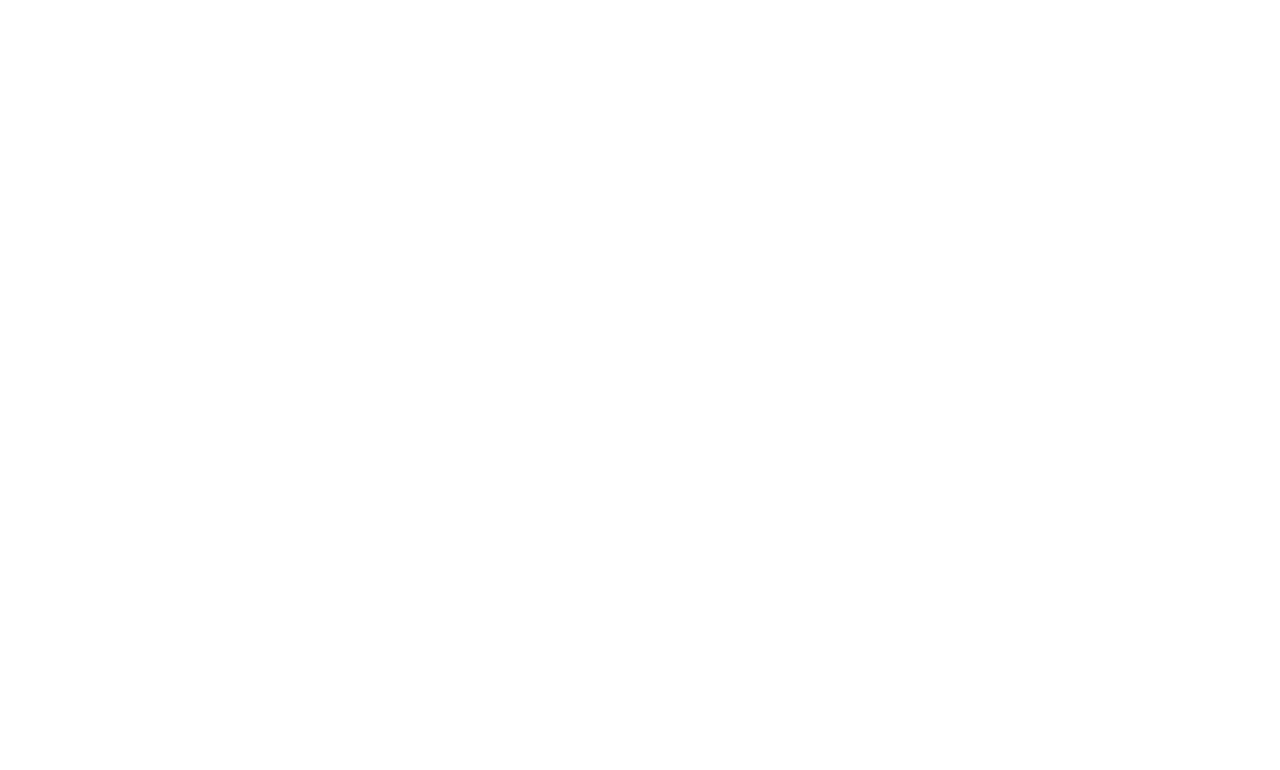
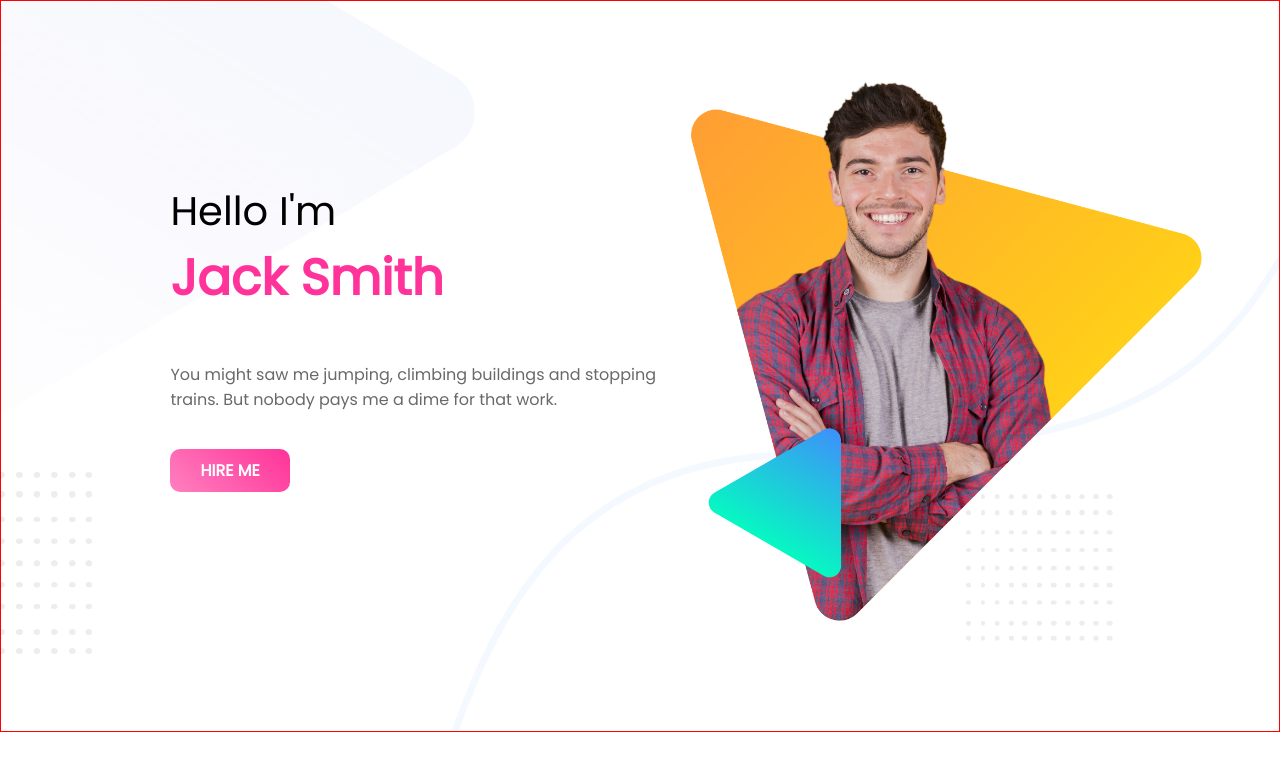
Before and after one commit to bishnunathbd/personal-website-assignment, a plain HTML site: page index.html in a window 1280 px wide. Drawn offline with Linux system fonts and the light colour scheme.

Commit message:
5-top part done

```diff
--- a/index.html
+++ b/index.html
@@ -11,6 +11,18 @@
   <link rel="stylesheet" href="style.css">
 </head>
 <body>
-
+  <section class="top-area">
+    <div id="jack-smith" class="half-width">
+      <h2>Hello I'm</h2>
+      <h1>Jack Smith</h1>
+      <p>You might saw me jumping, climbing buildings and stopping trains.
+        But nobody pays me a dime for that work.
+      </p>
+      <a class="link-btn" target="_blank" href="#">HIRE ME</a>
+    </div>
+    <div class="half-width">
+      <img src="images/peter.png" alt="">
+    </div>
+  </section>
 </body>
 </html>
--- a/style.css
+++ b/style.css
@@ -2,3 +2,56 @@ body{
   font-family: 'Poppins', sans-serif;
   margin: 0;
 }
+h1{
+  font-size: 50px;
+  color: #ff3399;
+}
+h2{
+  font-size: 40px;
+  font-weight: 400;
+}
+p{
+  color: dimgray;
+}
+.link-btn{
+  text-decoration: none;
+  background-image: linear-gradient(45deg, #ff80bf, #ff3399);
+  padding: 10px 30px;
+  border-radius: 10px;
+  color: white;
+  font-weight: 700;
+}
+
+.half-width{
+  /* border: 1px solid green; */
+  width: 40%;
+  float: left;
+  margin-left: 5%;
+  padding-left: 2%;
+}
+.half-width img{
+  width: 100%;
+}
+#jack-smith{
+  position: relative;
+  top: 100px;
+  left: 80px;
+}
+#jack-smith h1, h2{
+  margin: 0;
+}
+#jack-smith p{
+  padding: 30px 0;
+}
+
+section{
+  height: 570px;
+  border: 1px solid red;
+  padding-top: 80px;
+  padding-bottom: 80px;
+}
+.top-area{
+  background-image: url("images/header-bg.png");
+  background-repeat: no-repeat;
+  background-size: 100% 100%;
+}
```
